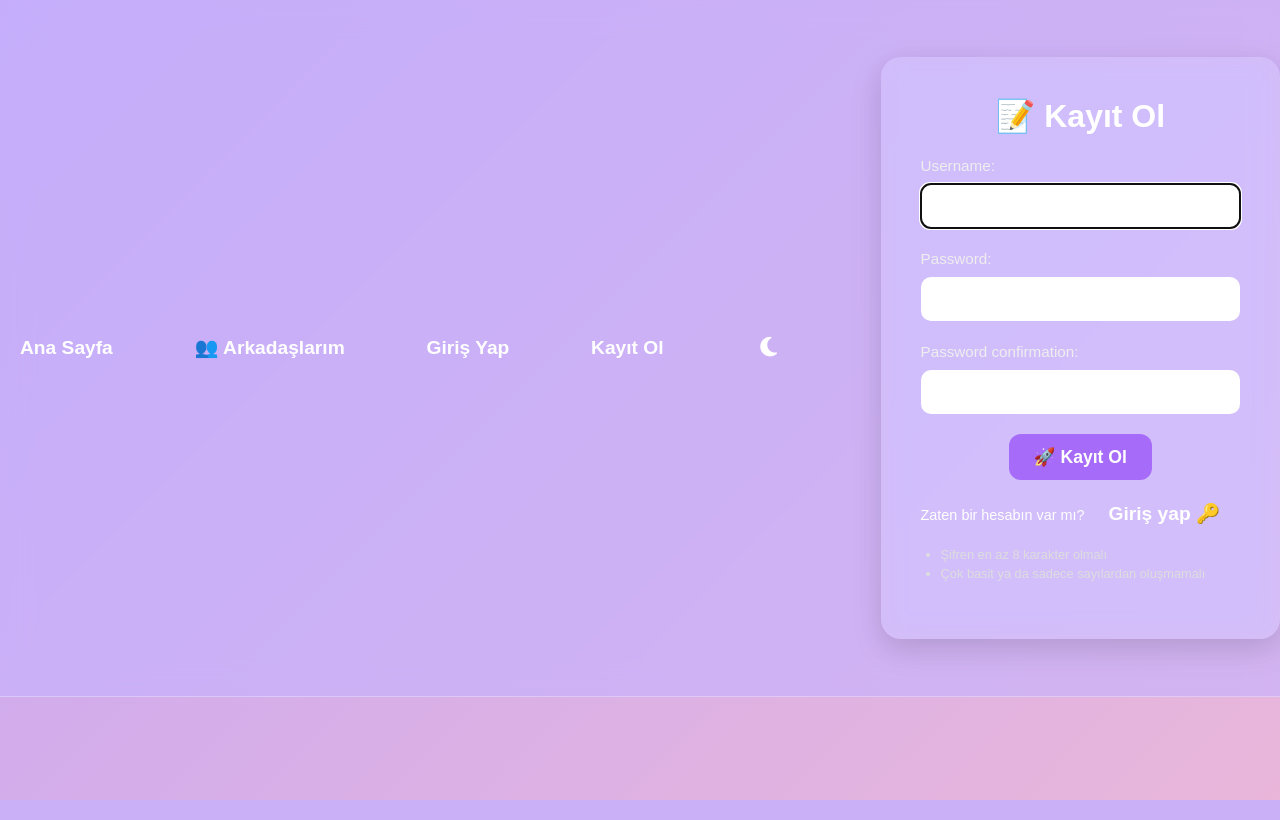
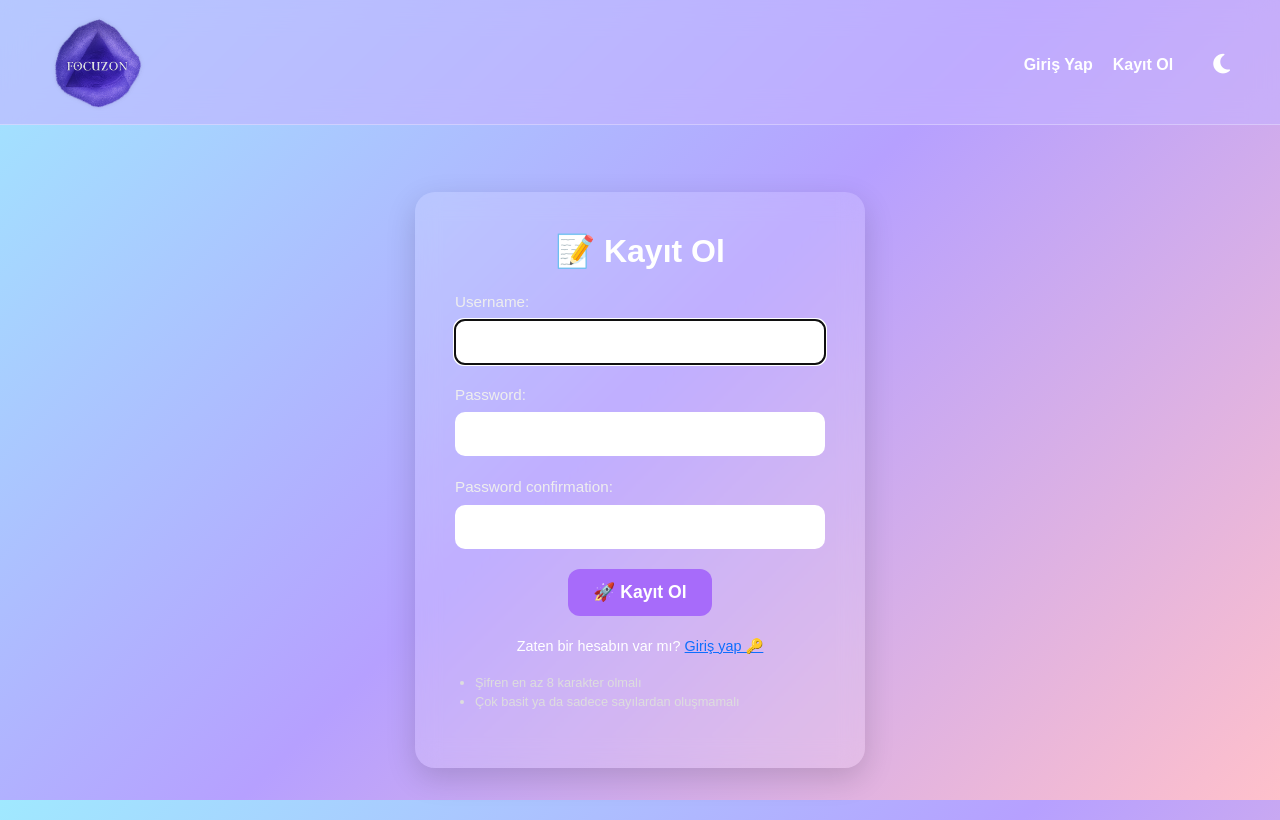
Before and after one commit to bilgisucempel/focuzon, a Django app: page /accounts/register/ in a window 1280 px wide. Run offline with Django 5.2, Linux system fonts and the light colour scheme.

Commit message:
Navbara logo eklendi ve  değiştirildi.

```diff
--- a/accounts/templates/base.html
+++ b/accounts/templates/base.html
@@ -1,6 +1,6 @@
 {% load static %}
 <!DOCTYPE html>
-<html lang="tr" data-theme="light">  <!-- varsayılan light -->
+<html lang="tr" data-theme="light">
 <head>
     <meta charset="UTF-8">
     <meta name="viewport" content="width=device-width, initial-scale=1.0">
@@ -10,53 +10,45 @@
     <link href="https://cdn.jsdelivr.net/npm/bootstrap@5.3.0/dist/css/bootstrap.min.css" rel="stylesheet">
     <link rel="stylesheet" href="{% static 'css/styles.css' %}">
     <link rel="stylesheet" href="https://cdnjs.cloudflare.com/ajax/libs/font-awesome/6.5.0/css/all.min.css">
-
 </head>
 <body class="base-body {% block body_class %}{% endblock %} {{ request.resolver_match.url_name }}-page"
       data-theme="light">
 
-
 <!-- NAVBAR -->
 <nav class="navbar">
-        <a href="{% url 'home' %}">Ana Sayfa</a>
+    <!-- Sol: Logo -->
+    <a class="navbar-logo" href="{% url 'home' %}">
+        <img src="{% static 'images/focuzon_logo_.png' %}" alt="Focuzon" class="focuzon-navbar-logo">
+    </a>
+
+    <!-- Sağ: Linkler ve Tema Butonu -->
+    <div class="navbar-links">
+        {% if user.is_authenticated %}
+            <a href="{% url 'pending_requests' %}">📨 İsteklerim</a>
             <a href="{% url 'friend_list' %}">👥 Arkadaşlarım</a>
-
-        {% if user.is_authenticated %}
             <a href="{% url 'logout' %}">Çıkış Yap</a>
-            <a href="{% url 'pending_requests' %}">📨 İsteklerim</a>
         {% else %}
             <a href="{% url 'login' %}">Giriş Yap</a>
             <a href="{% url 'register' %}">Kayıt Ol</a>
         {% endif %}
-
-        <!-- Tema Değiştir Butonu -->
-        <button id="theme-toggle" onclick="toggleTheme()" aria-label="Tema Değiştir"
-        style="background:none; border:none; font-size:1.4rem; cursor:pointer; margin-left:15px; color:white;">
+        <button id="theme-toggle" onclick="toggleTheme()" aria-label="Tema Değiştir">
             <i id="theme-icon" class="fas fa-moon"></i>
         </button>
+    </div>
+</nav>
 
-
-    <!-- SADECE ANASAYFA ARKAPLAN LOGOSU -->
+<!-- SADECE ANASAYFADA ARKAPLAN LOGOSU -->
 {% if request.resolver_match.url_name == 'home' %}
     <img src="{% static 'images/focuzon_logo_.png' %}" class="focuzon-main-logo" alt="Focuzon Logo">
 {% endif %}
 
 <!-- SAYFA İÇERİĞİ -->
 <div class="main-container">
+    {% block content %}{% endblock %}
 </div>
-        {% block content %}{% endblock %}
 
 <!-- Tema Değiştirici JS -->
 <script>
-      function toggleTheme() {
-  const body = document.querySelector('body');
-  const current = body.getAttribute("data-theme");
-  const next = current === "light" ? "dark" : "light";
-  body.setAttribute("data-theme", next);
-  localStorage.setItem("theme", next);
-}
-
-
     function toggleTheme() {
         const body = document.body;
         const currentTheme = body.getAttribute("data-theme");
@@ -81,7 +73,7 @@
     });
 </script>
 
-    <!-- Chart.js vs -->
+<!-- Chart.js -->
 <script src="https://cdn.jsdelivr.net/npm/chart.js"></script>
 </body>
 </html>
--- a/static/css/styles.css
+++ b/static/css/styles.css
@@ -62,32 +62,74 @@ body.dark-mode {
 }
 
 /* =====================
+/* =====================
         NAVBAR
 ===================== */
-nav {
+.navbar {
   position: fixed;
   top: 0;
   width: 100%;
+  height: 125px;
   background: rgba(197, 179, 255, 0.6);
   backdrop-filter: blur(15px);
   border-bottom: 1px solid rgba(255,255,255,0.3);
-  padding: 10px 0;
   z-index: 9999;
   display: flex;
-  justify-content: center;
+  align-items: center;
+  justify-content: space-between;
+  padding: 0 30px;
+  box-sizing: border-box;
 }
 
-nav a {
+.navbar-logo {
+  display: flex;
+  align-items: center;
+  text-decoration: none;
+}
+
+.focuzon-navbar-logo {
+  height: 135px;
+  width: auto;
+  object-fit: contain;
+  filter: drop-shadow(0 0 2px rgba(0, 0, 0, 0.1));
+  transition: transform 0.2s ease-in-out;
+  margin-top: -5px; /* Logo'nun ortalanması için */
+}
+
+.focuzon-navbar-logo:hover {
+  transform: scale(1.1);
+}
+
+.navbar-links {
+  display: flex;
+  align-items: center;
+}
+
+.navbar-links a {
+  margin-left: 20px;
   color: white;
   text-decoration: none;
   font-weight: bold;
-  margin: 0 20px;
-  font-size: 1.2rem;
-  transition: color 0.3s ease-in-out;
+  font-size: 1rem;
+  transition: color 0.3s ease;
 }
 
-nav a:hover {
+.navbar-links a:hover {
   color: #ffccff;
+}
+
+#theme-toggle {
+  margin-left: 20px;
+  background: none;
+  border: none;
+  font-size: 1.4rem;
+  color: white;
+  cursor: pointer;
+}
+
+/* Sayfa içeriği navbar'a çarpmasın */
+.main-container {
+  margin-top: 140px;
 }
 
 /* =====================
```
Lines whose indentation alone changed are shown as unchanged.
